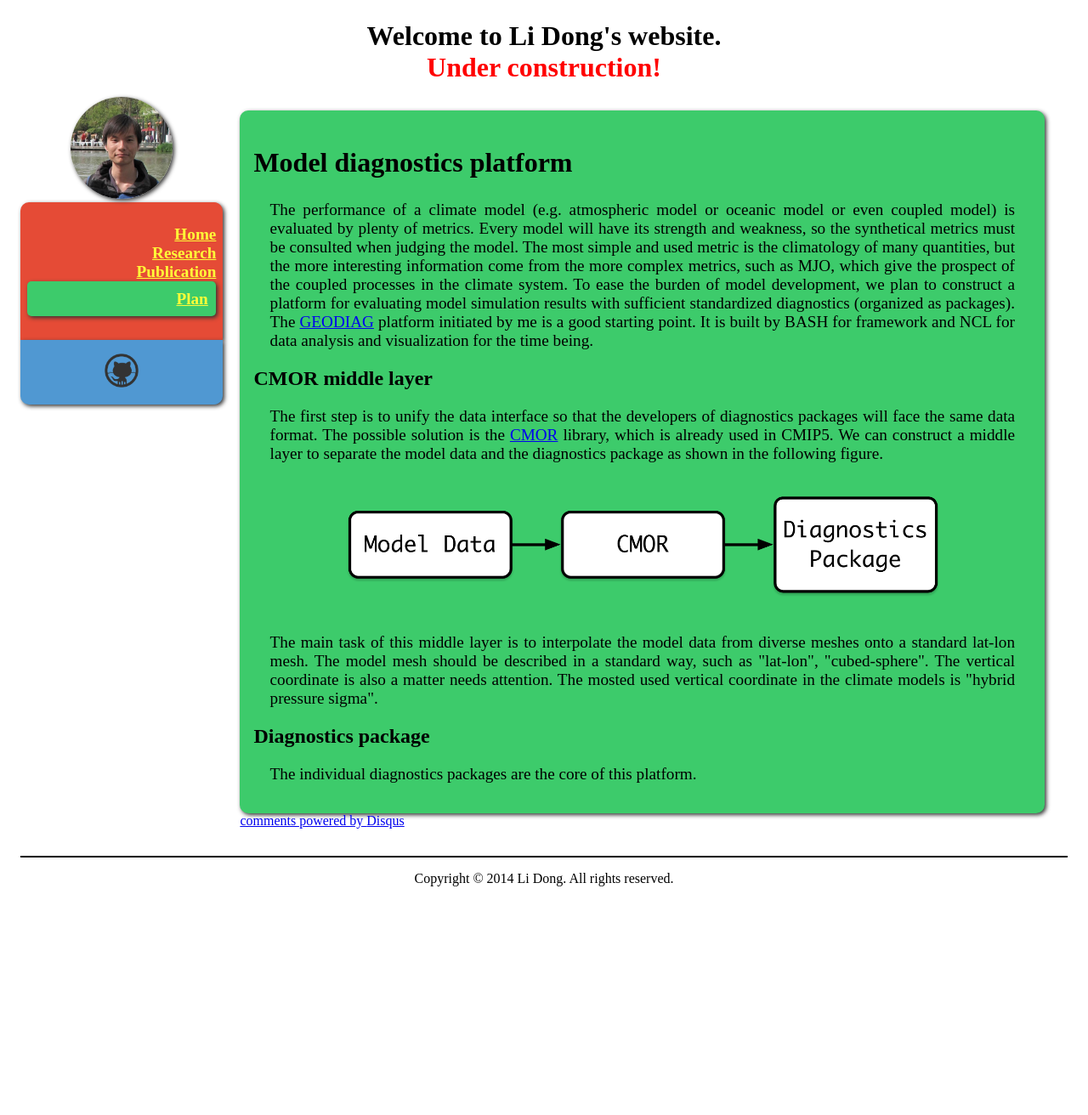
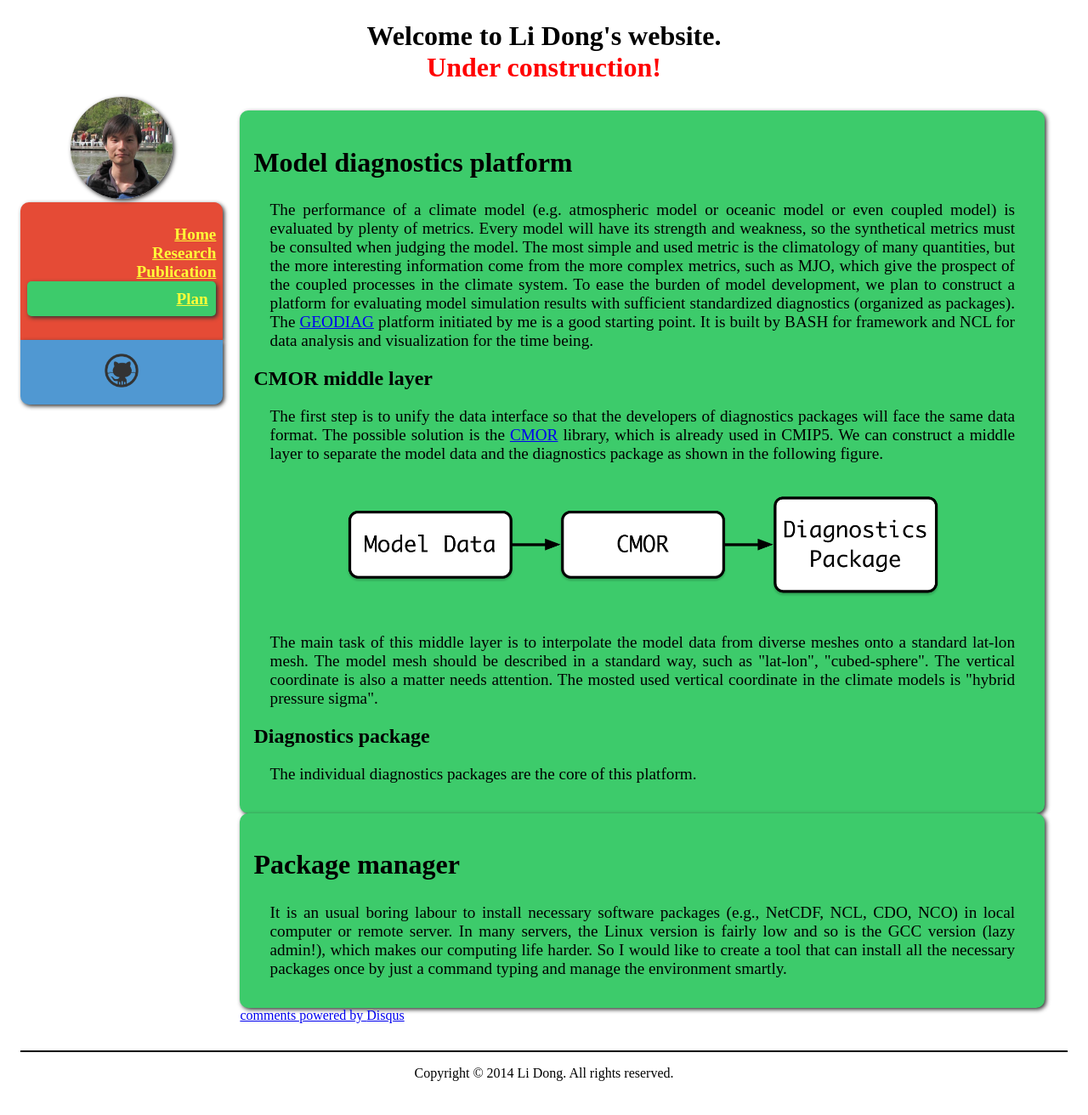
Before and after one commit to dongli/dongli, a Jekyll site: the page built from plan.html, in a window 1280 px wide. Shown: the whole page at 85% size. Built offline with Jekyll 4.4.1, drawn with Linux system fonts in a browser that asks for light colours; Markdown is read by kramdown in place of the engine named in the settings; comment, search, counter and statistics services are not loaded; before the commit the page ends 1083 px from its top, so only the background shows below that.

Commit message:
Add packman plan

```diff
--- a/plan.html
+++ b/plan.html
@@ -23,3 +23,9 @@ title: Current Plan
         The individual diagnostics packages are the core of this platform.
     </p>
 </article>
+<article>
+	<h1>Package manager</h1>
+	<p>
+		It is an usual boring labour to install necessary software packages (e.g., NetCDF, NCL, CDO, NCO) in local computer or remote server. In many servers, the Linux version is fairly low and so is the GCC version (lazy admin!), which makes our computing life harder. So I would like to create a tool that can install all the necessary packages once by just a command typing and manage the environment smartly.
+	</p>
+</article>
```
